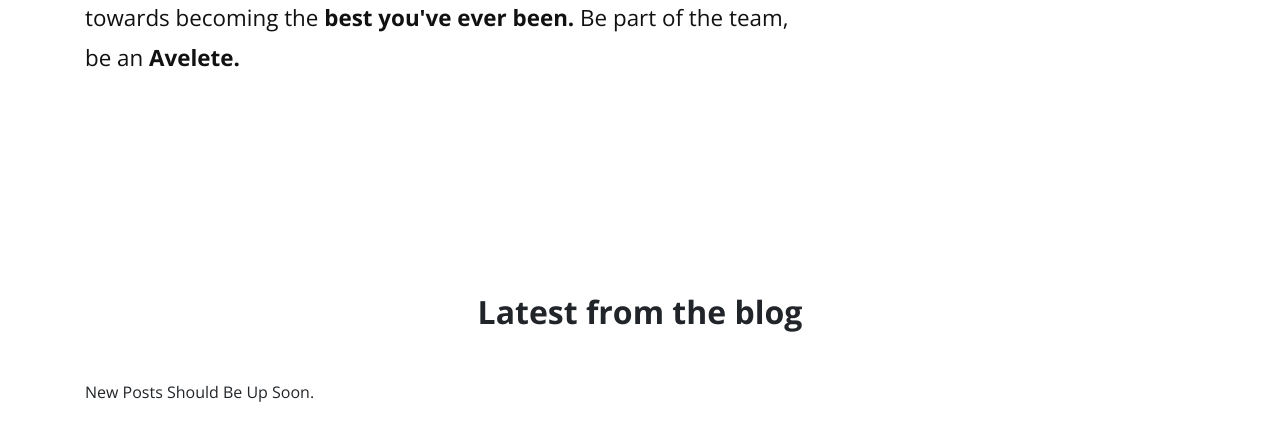
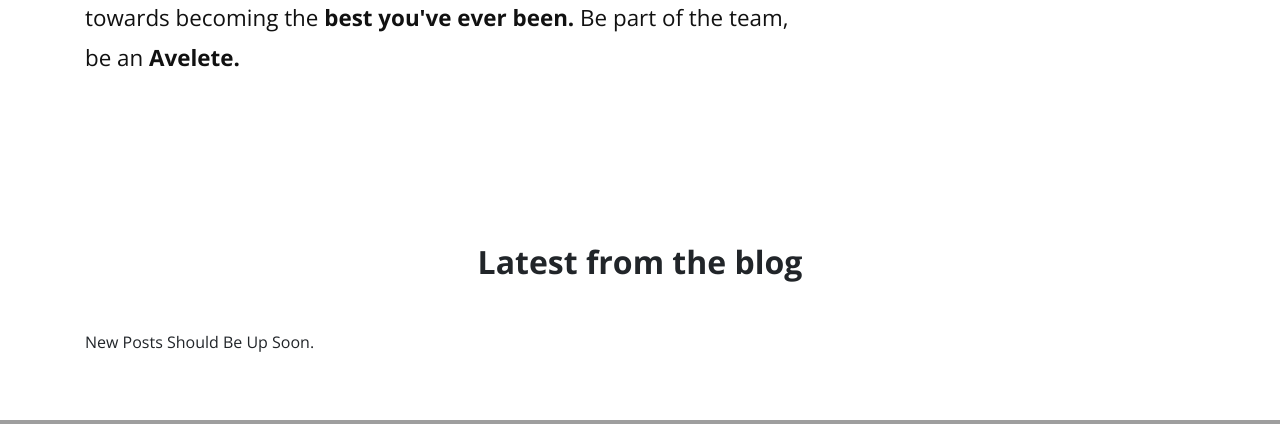
Before and after one commit to MarioJean/avele_project, a Django app: page / in a window 1280 px wide. Shown: the part 758-1182 px from the top of the page. Run offline with Django 3.2, Linux system fonts and the light colour scheme; data that the repository does not hold is empty; some libraries are stand-ins or nearby versions; grey boxes are pictures that could not be loaded.

Commit message:
CSS Updates

```diff
--- a/avele/static/css/style.default.css
+++ b/avele/static/css/style.default.css
@@ -61,6 +61,15 @@
 ul {
   margin: 0;
   padding: 0;
+}
+
+section.latest-post {
+  padding: 50px 0;
+  overflow-x: hidden;
+}
+
+section.latest-post header{
+  margin-bottom: 50px;
 }
 
 section {
--- a/templates/pages/index.html
+++ b/templates/pages/index.html
@@ -23,7 +23,6 @@
     <div class="container">
       <div class="row">
         <div class="col-lg-8">
-
           <p class="text-big"> As<strong> Avele</strong> we aim to help you appreciate your body and let it speak for you.
           Availing yourself is enough and that counts. Take the step towards becoming the <strong>best you've ever been.</strong> Be part of the team, be an <strong>Avelete.</strong> </p>
         </div>
@@ -32,7 +31,7 @@
   </section>
 
   <!-- Latest Posts -->
-  <section class="latest-posts">
+  <section class="latest-post">
     <div class="container">
       <header>
         <h2 class='text-center'>Latest from the blog</h2>
```
